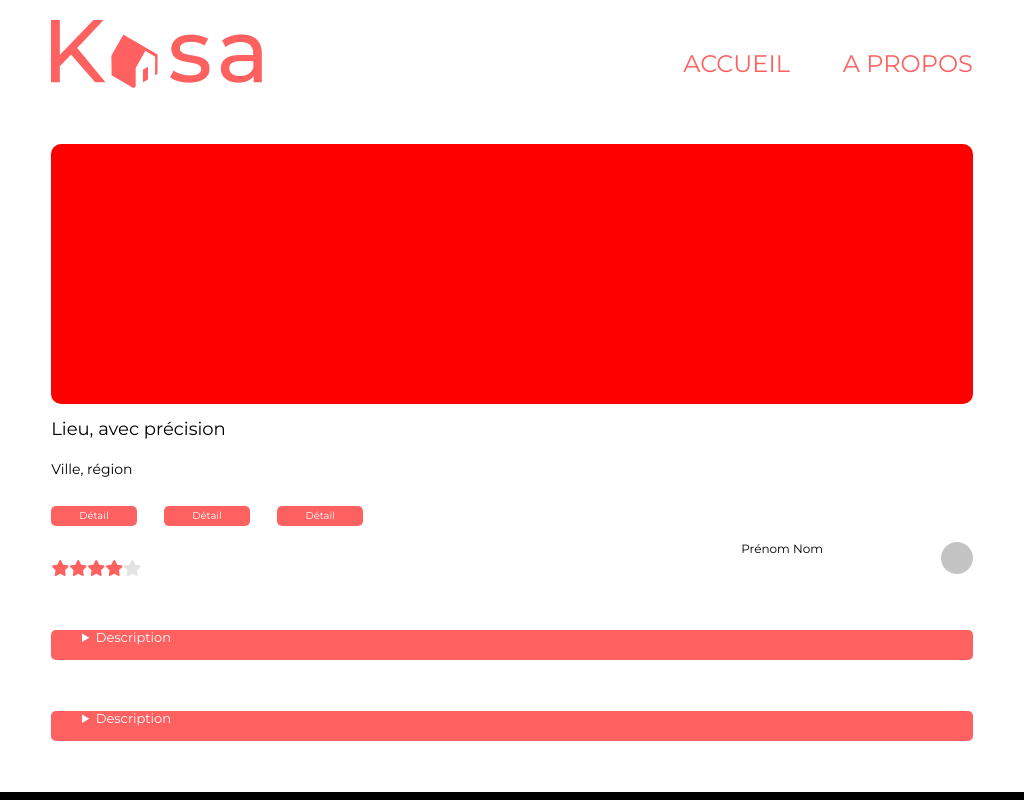
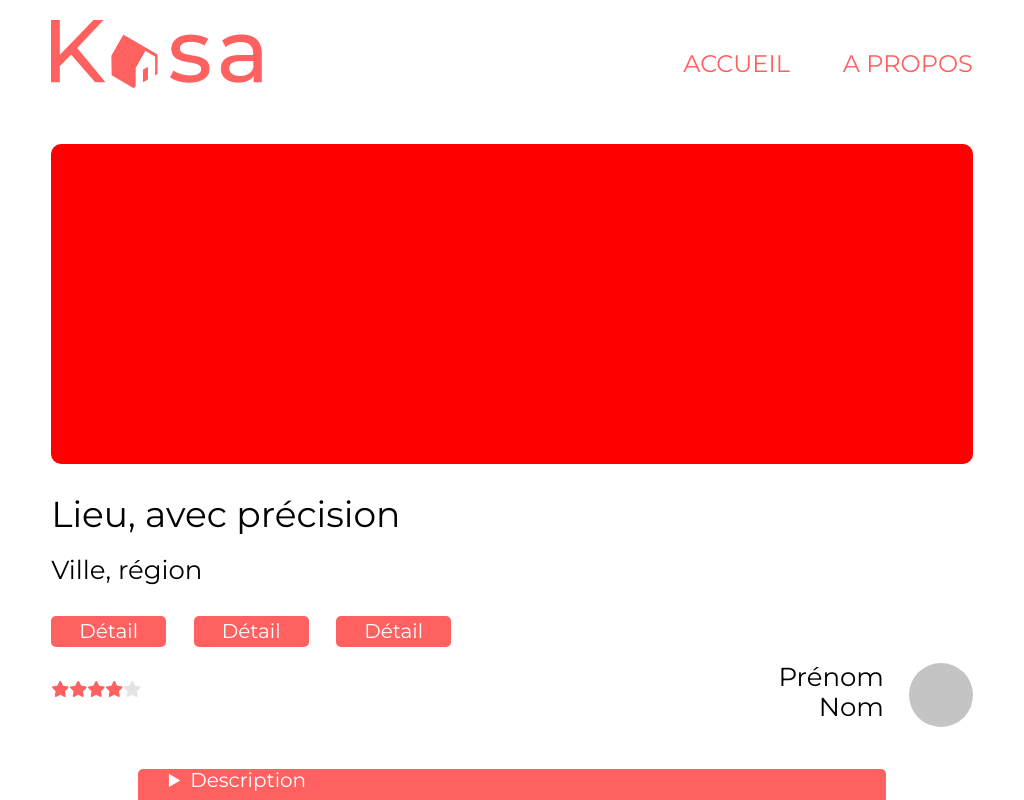
Before and after one commit to EmerickJunger/Projet-7-, a React (Create React App) app in the folder kasa/: page /place in a window 1024 px wide. Shown: the top 800 px of the page. Built offline with nearby package versions, Linux system fonts and the light colour scheme.

Commit message:
mediaqueries ordi

```diff
--- a/kasa/public/style.css
+++ b/kasa/public/style.css
@@ -8,10 +8,11 @@ a {
 }
 body{
     margin: 0;
+    position: relative;
 }
 header {
     width: 100%;
-    max-width: 1920px;
+    position: relative;
 }
 header img {
     height: 45px;
@@ -92,15 +93,17 @@ figure h1{
 }
 .titre{
     font-size: 18px;
-    margin-top: 58%;
     margin-left: 5%;
     width: 35%;
-    color: white;
+    color: black;
 }
 footer {
+    display: flex;
     background-color: black;
     margin: 0;
     margin-top: 5%;
+    position: absolute;
+    width: 100%;
 }
 footer p{
 
@@ -118,6 +121,7 @@ footer a{
     display: flex;
     flex-direction: column;
     align-items: center;
+    padding-left: 25%;
 }
 .error{
     display: flex;
@@ -216,8 +220,6 @@ footer a{
     display: flex;
     margin-top: 2%;
     margin-bottom: 0;
-    /*margin-left: 5%;
-    width: 50%;*/
     list-style-type: none;
 }
 .gray-star{
@@ -263,7 +265,6 @@ footer a{
 }
 .entete{
     align-items: center;
-    /*list-style-type: none;*/
 }
 .more{
     color: black;
@@ -274,10 +275,12 @@ footer a{
     border-radius: 5px;
 }
 .vue{
-    background-color: red;
     height: 223px;
     border-radius: 10px;
     margin-top: 5%;
+}
+main{
+    position: relative;
 }
 @media (min-width: 768px) and (max-width: 1024px)
 {
@@ -306,6 +309,36 @@ footer a{
     footer p{
         font-size: 20px;
     };
+    footer a{
+        padding-left: 30%;
+    }
+    .description{
+        height: 45px;
+        font-size: 20px;
+    }
+    .vue{
+        height: 300px;
+    }
+    .logis{
+        height: 320px;
+    }
+    .place{
+        font-size: 30px;
+    }
+    .town{
+        font-size: 26px;
+    }
+    .filtre{
+        font-size: 20px;
+    }
+    .name{
+        font-size: 22px;
+    }
+    .profile{
+        width: 64px;
+        height: 64px;
+        border-radius: 40px;
+    }
 }
 @media (min-width: 1024px) and (max-width: 1920px)
 {
@@ -346,4 +379,43 @@ footer a{
     footer{
         height: 210px;
     }
+    footer a{
+        padding-left: 40%;
+    }
+    .place{
+        font-size: 30px;
+    }
+    .description{
+        height: 47px;
+        font-size: 20px;
+        width: 70%;
+        margin-left: 13.5%;
+        margin-top: 2%;
+    }
+    .vue{
+        height: 250px;
+    }
+    .logis{
+        height: 320px;
+    }
+    .place{
+        font-size: 36px;
+    }
+    .town{
+        font-size: 26px;
+    }
+    .filtre{
+        font-size: 20px;
+    }
+    .name{
+        font-size: 26px;
+    }
+    .profile{
+        width: 64px;
+        height: 64px;
+        border-radius: 40px;
+    }
+    main{
+        margin-bottom: 5%;
+    }
 }
--- a/kasa/src/componants/About.js
+++ b/kasa/src/componants/About.js
@@ -1,9 +1,12 @@
+import Mountain  from "../assets/mountain.png";
+
 function About() {
 
     return (
         <>
         <div>
           <figure className="vue">
+          <img src={Mountain} alt=""/>
           </figure>
           <details className="description">
               <summary className="entete">
--- a/kasa/src/componants/Home.js
+++ b/kasa/src/componants/Home.js
@@ -10,7 +10,7 @@ function Home() {
             <h1>Chez vous, partout et ailleurs</h1>
             <div className="filter"></div>
           </figure>
-          <a href="/NotFound">
+          <a href="/About">
             <figure className="cards">
             <p className="titre">Titre de la location</p>
           </figure>
--- a/kasa/src/componants/Place.js
+++ b/kasa/src/componants/Place.js
@@ -43,7 +43,7 @@ function Place() {
             </div>
           </details>
           <details className="description">
-            <summary className="entete">Description</summary>
+            <summary className="entete">Équipements</summary>
             <div className="deroulant">
               <p className="more">
                 climatisation
```
Also changed, not shown: kasa/src/assets/mountain.png (added).
